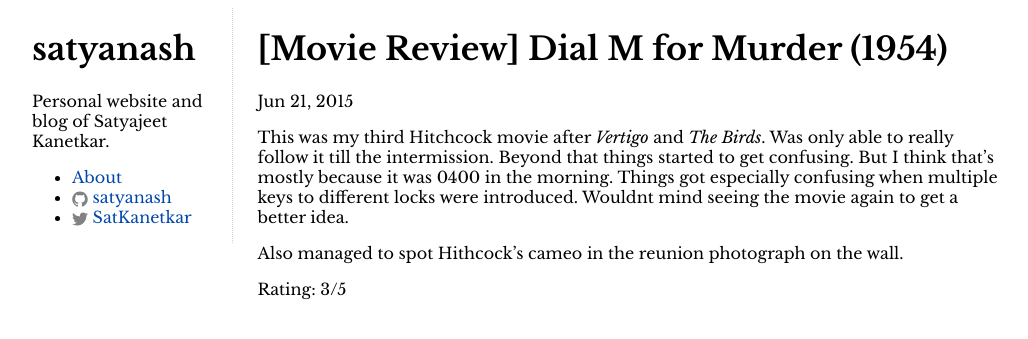
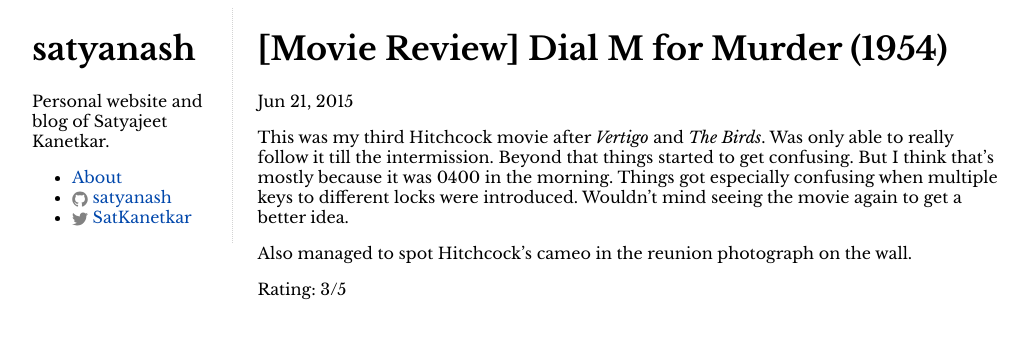
Before and after one commit to satyanash/satyanash.github.io, a Jekyll site: the page built from _posts/2015-06-21-movie-review-dial-m-for-murder.markdown, in a window 1280 px wide. Shown: the top 339 px of the page, without its empty margins (108-1136 px from the left). Built offline with Jekyll 4.4.1, drawn with Linux system fonts in a browser that asks for light colours.

```diff
--- a/_posts/2015-04-13-book-review-the-white-tiger-aravind-adiga.markdown
+++ b/_posts/2015-04-13-book-review-the-white-tiger-aravind-adiga.markdown
@@ -10,6 +10,6 @@
 One where people are denied their chance to succeed in the world due to various societal factors.
 
 I like the book because it presents a different take on entrepreneurship and how an unassuming person can slowly be converted to a plotting serial killer.
-Beyong that, there's not much to take away from the book. It can get a bit depressing if you're faint-of-heart.
+Beyond that, there's not much to take away from the book. It can get a bit depressing if you're faint-of-heart.
 
 Rating: 3/5
--- a/_posts/2015-06-21-movie-review-dial-m-for-murder.markdown
+++ b/_posts/2015-06-21-movie-review-dial-m-for-murder.markdown
@@ -9,8 +9,8 @@
 Beyond that things started to get confusing.
 But I think that's mostly because it was 0400 in the morning.
 Things got especially confusing when multiple keys to different locks were introduced.
-Wouldnt mind seeing the movie again to get a better idea.
+Wouldn't mind seeing the movie again to get a better idea.
 
-Also managed to spot Hithcock's cameo in the reunion photograph on the wall.
+Also managed to spot Hitchcock's cameo in the reunion photograph on the wall.
 
 Rating: 3/5
--- a/_posts/2015-06-22-movie-review-the-conjuring.markdown
+++ b/_posts/2015-06-22-movie-review-the-conjuring.markdown
@@ -5,7 +5,7 @@
 ---
 
 One of the few horror movies that I ended up watching in the past few years.
-It's mostly like any other horror movie where a family moves into a new home which unbeknownst to them is haunted.
+It's mostly like any other horror movie where a family moves into a new home which unbeknown to them is haunted.
 As time passes the haunting becomes obvious and they decide to take help.
 
 The movie is based on [Ed and Lorraine Warren](https://en.wikipedia.org/wiki/Ed_and_Lorraine_Warren) who are two so-called *demonologists* and their case of the [Smurl Family Haunting](https://en.wikipedia.org/wiki/Smurl_haunting).
--- a/_posts/2015-07-08-movie-review-terminator-genisys.markdown
+++ b/_posts/2015-07-08-movie-review-terminator-genisys.markdown
@@ -7,13 +7,13 @@
 You're not going to be able to follow this movie till you've seen the first two terminator movies.
 Go do it.
 
-The movie spends most of it's time rewriting the stories from the the first two movies.
+The movie spends most of it's time rewriting the stories from the first two movies.
 
 Most of the movie is enjoyable except when the plot tries to explain why things are happening the way they are.
 You know something is fishy when Kyle Reese can remember an alternate past due to some nexus quantum time mumbo jumbo.
 
 The helicopter scene seems to be pointless and is used only as a vehicle to get all the characters to the Cyberdyne facility.
-Arnie AKA *Pops* jumping into the the second helicopter appears to offer no advantage whatsoever.
+Arnie AKA *Pops* jumping into the second helicopter appears to offer no advantage whatsoever.
 I think they just added it so they could use the *'I'll Be Back'* line.
 
 Another point I don't really like is when Pops is humanized to the point where he is not able to kill Sarah Connor by detonating the bombs himself, but is willing to let Kyle Reese do it.
--- a/_posts/2015-07-16-movie-review-foreign-correspondent-1940.markdown
+++ b/_posts/2015-07-16-movie-review-foreign-correspondent-1940.markdown
@@ -13,8 +13,8 @@
 People seem to take Van Meer's death very lightly. Both ffolliott and Ms. Fisher are seen enjoying the car chase.
 I hardly think that anybody would be in such a good mood when not ten minutes ago one's chief guest was shot at point blank range.
 
-Later in the movie when ffolliott reveals his plans to catch Mr. Fisher, one can't help but wonder why did he not bother to atleast have a look inside the suspect windmill that Huntley spotted.
-Being a reporter, he should atleast take note of the instinct of his fellow.
+Later in the movie when ffolliott reveals his plans to catch Mr. Fisher, one can't help but wonder why did he not bother to at least have a look inside the suspect windmill that Huntley spotted.
+Being a reporter, he should at least take note of the instinct of his fellow.
 
 The plan that ffolliott and Huntley cook up seems pretty brain dead.
 Any plan where you don't want the kidnappee to know they've been kidnapped is bound to fail.
```
Also changed, not shown: _posts/2015-07-19-movie-review-yes-man-2008.markdown (added, +29 -0 lines).
